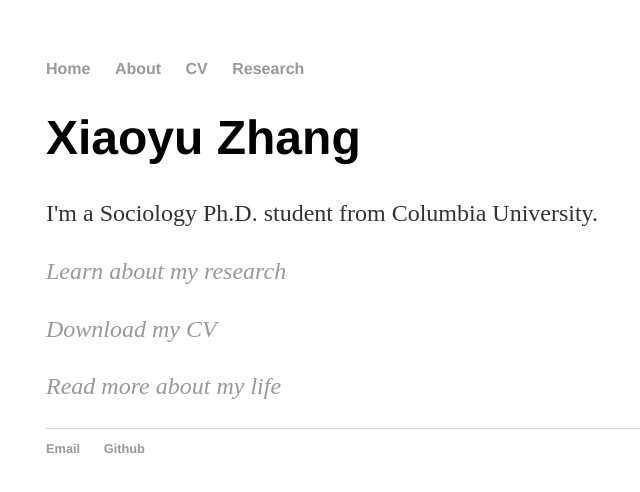
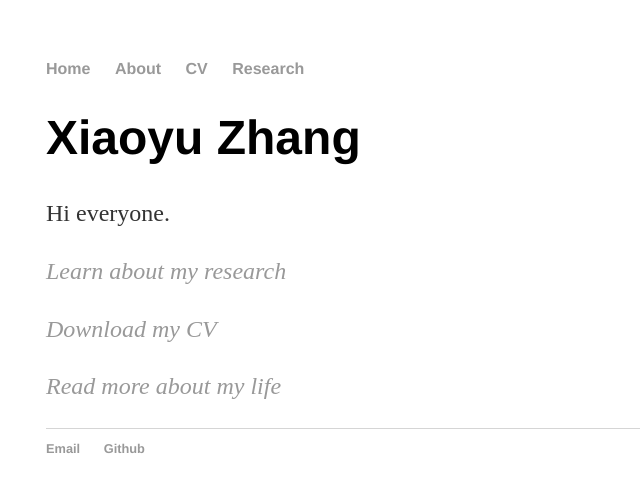
Before and after one commit to zhang-xiaoyu/zhang-xiaoyu, a Jekyll site: the page built from index.html, in a window 1280 px wide. Shown: the top 492 px of the page, without its empty margins (146-786 px from the left). Built offline with Jekyll 4.4.1, drawn with Linux system fonts in a browser that asks for light colours.

Commit message:
Update index.html

```diff
--- a/index.html
+++ b/index.html
@@ -4,7 +4,7 @@ title: Xiaoyu Zhang's Webpage
 ---
 <div class="blurb">
 	<h1>Xiaoyu Zhang</h1>
-	<p>I'm a Sociology Ph.D. student from Columbia University. </p>
+	<p>Hi everyone. </p>
 
 	<p><a href="/research"><em>Learn about my research</em></a></p>
 	<p><a href="/cv"><em>Download my CV</em></a></p>
```
